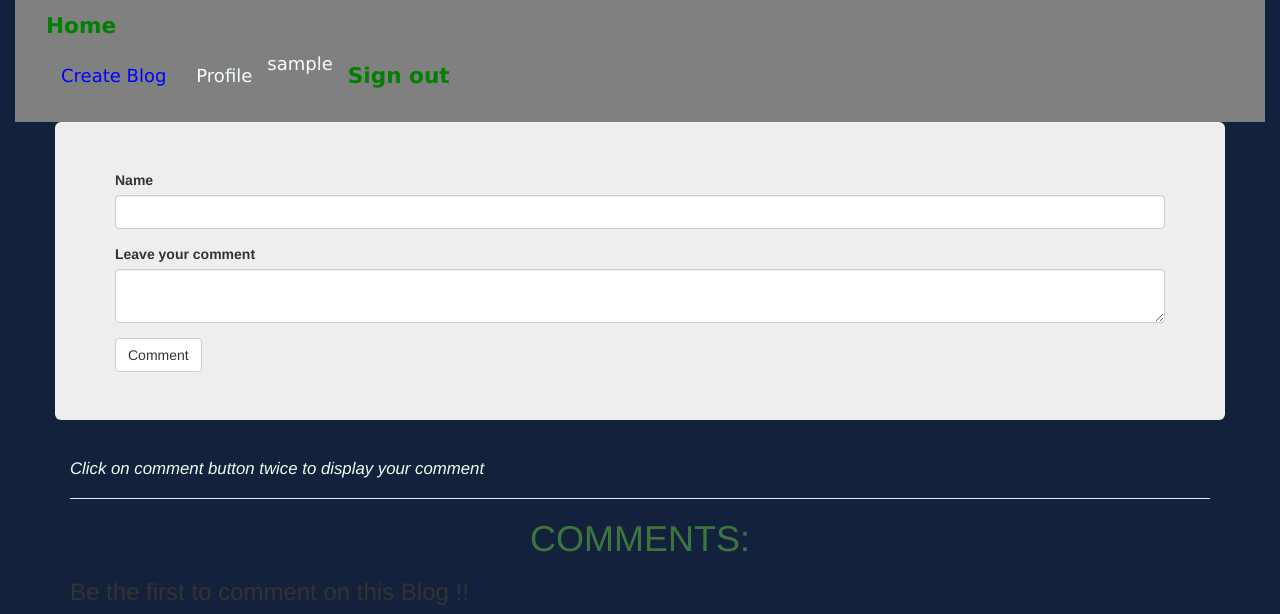
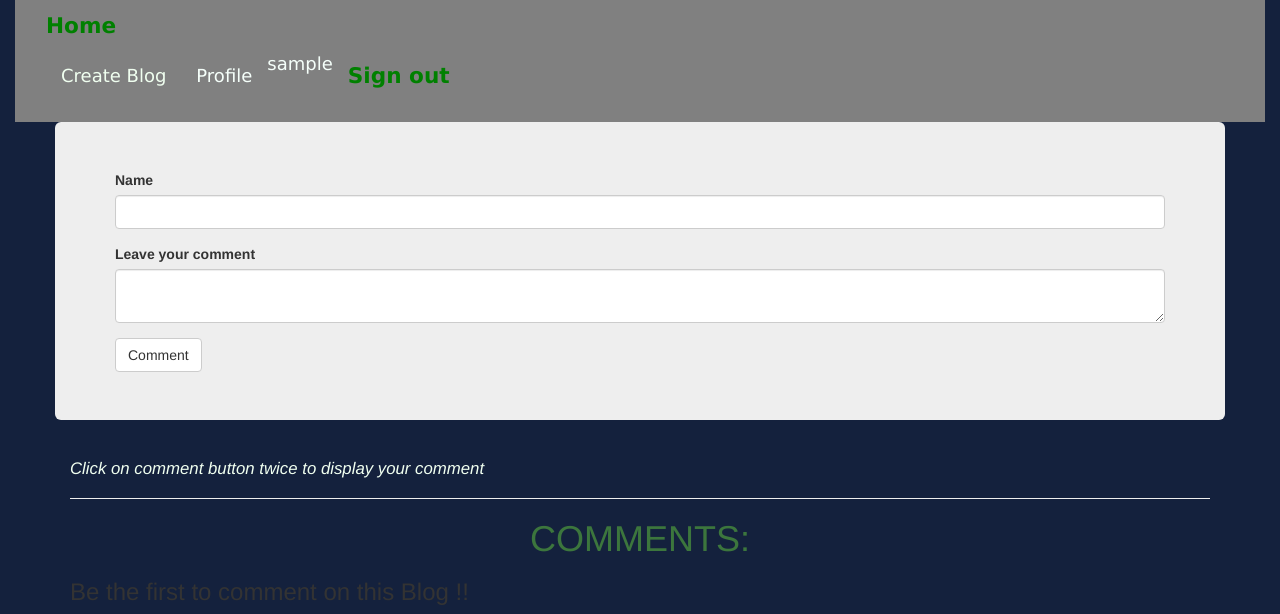
Before and after one commit to josphat-otieno/blog-post, a Flask app: page /comment/new/1 in a window 1280 px wide. Shown: the top 614 px of the page. Run offline with Flask 2, Linux system fonts and the light colour scheme; the visitor is signed in with stand-in values (Sample User, id 1); data comes from the database, SQL or seed files in the repository; data that the repository does not hold is empty; some libraries are stand-ins or nearby versions.

Commit message:
change color of create blog

```diff
--- a/app/templates/navbar.html
+++ b/app/templates/navbar.html
@@ -17,7 +17,7 @@
         </div>
         <div class="navbar-collapse collapse">
           <ul class="nav navbar-nav navbar-right" style="margin-right: 10px;">
-            {% if current_user.is_authenticated %} <a style="text-align: center; color: blue;" class="navbar-brand"
+            {% if current_user.is_authenticated %} <a style="text-align: center; color: honeydew;" class="navbar-brand"
               href="/new_post/new"> Create Blog</a>
             <li><a href="{{url_for('main.profile',name=current_user.username)}}" style="color: mintcream"> Profile</a>
             </li>
```
